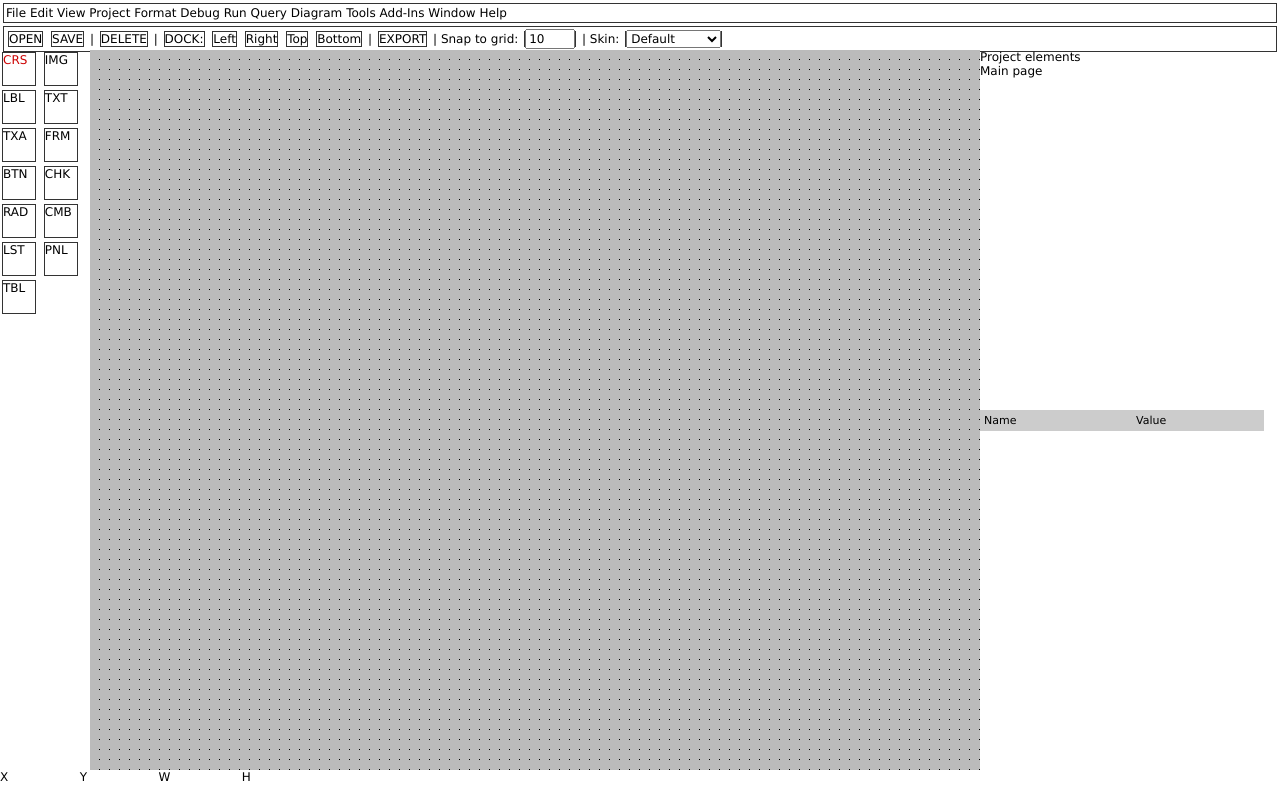
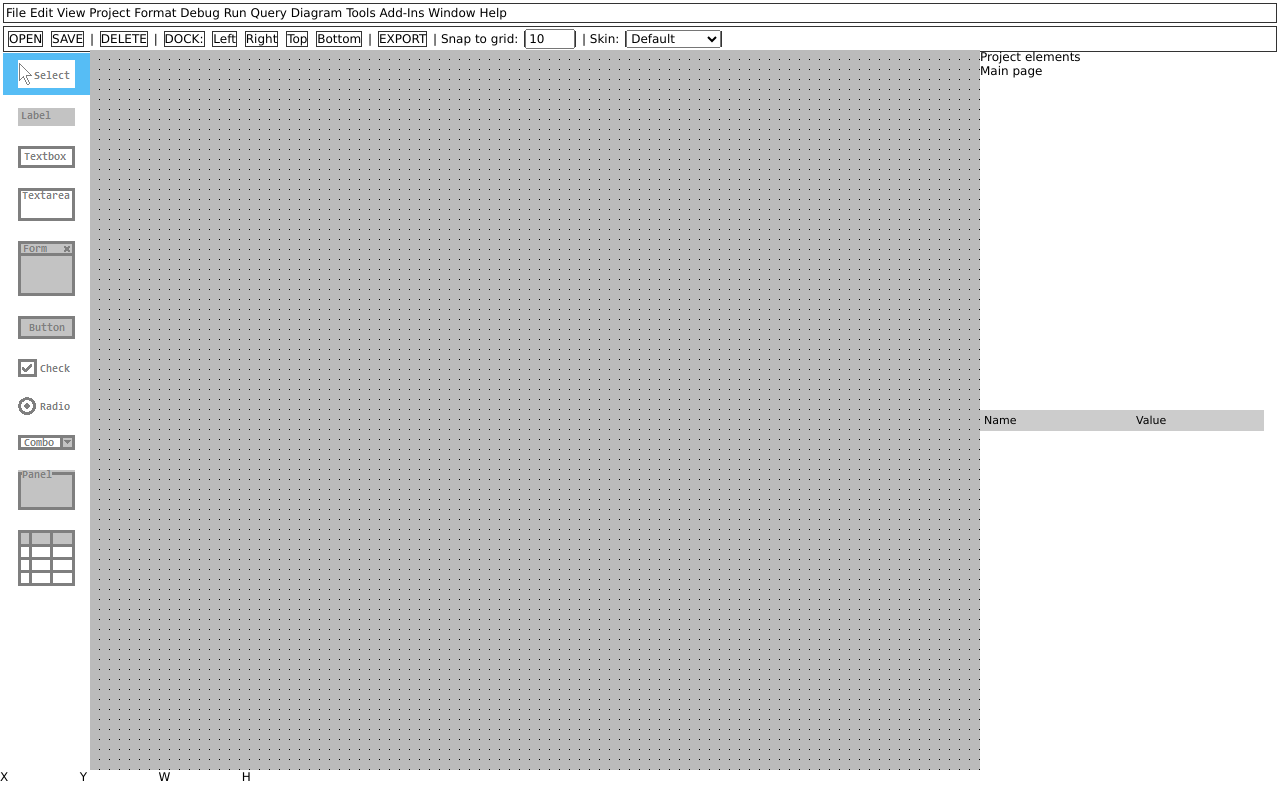
Before and after one commit to zekovic/visualjs, a PHP site: page / in a window 1280 px wide. Run offline with PHP 8.4, Linux system fonts and the light colour scheme; some libraries are stand-ins or nearby versions.

Commit message:
Components toolbar images

```diff
--- a/index.php
+++ b/index.php
@@ -67,21 +67,19 @@ $cache_arg = time();
 </div>
 
 <div id=main_left>
-	<div id=components class=icon-wrap>
-		<div id=cmp_select class=selected>CRS</div>
+	<div id=components class=iXcon-wrap>
+		<div id=cmp_select class=selected title="Select element"><img src="components/cursor.png"/></div>
 
-		<div id=new_image		cXlass='ui-icon ui-icon- '>IMG</div>
-		<div id=new_label		cXlass='ui-icon ui-icon- '>LBL</div>
-		<div id=new_textbox		cXlass='ui-icon ui-icon- '>TXT</div>
-		<div id=new_textarea	cXlass='ui-icon ui-icon- '>TXA</div>
-		<div id=new_form		cXlass='ui-icon ui-icon- '>FRM</div>
-		<div id=new_button		cXlass='ui-icon ui-icon- '>BTN</div>
-		<div id=new_checkbox	cXlass='ui-icon ui-icon-check '>CHK</div>
-		<div id=new_radio		cXlass='ui-icon ui-icon-radio-on '>RAD</div>
-		<div id=new_combo		cXlass='ui-icon ui-icon-battery-0 '>CMB</div>
-		<div id=new_list		cXlass='ui-icon ui-icon- '>LST</div>
-		<div id=new_panel		cXlass='ui-icon ui-icon- '>PNL</div>
-		<div id=new_table		cXlass='ui-icon ui-icon- '>TBL</div>
+		<div id=new_label title="Label"><img src="components/label.png"/></div>
+		<div id=new_textbox title="Textbox"><img src="components/textbox.png"/></div>
+		<div id=new_textarea title="Textarea"><img src="components/textarea.png"/></div>
+		<div id=new_form title="Form"><img src="components/form.png"/></div>
+		<div id=new_button title="Button"><img src="components/button.png"/></div>
+		<div id=new_checkbox title="Checkbox"><img src="components/checkbox.png"/></div>
+		<div id=new_radio title="Radio button"><img src="components/radio.png"/></div>
+		<div id=new_combo title="Dropdown box"><img src="components/combo.png"/></div>
+		<div id=new_panel title="Panel"><img src="components/panel.png"/></div>
+		<div id=new_table title="Table"><img src="components/table.png"/></div>
 	</div>
 </div>
 
--- a/style.css
+++ b/style.css
@@ -40,6 +40,26 @@
 	max-width: 25%;
 
 }
+
+#main_left > #components > div {
+	margin: 3px;
+	padding: 7px 15px;
+}
+#main_left > #components > .selected, #main_left > #components > div:HOVER {
+	background-color: #56bdf5;
+
+}
+
+#main_left #components #new_label {}
+#main_left #components #new_textbox {}
+#main_left #components #new_textarea {}
+#main_left #components #new_form {}
+#main_left #components #new_button {}
+#main_left #components #new_checkbox {}
+#main_left #components #new_radio {}
+#main_left #components #new_combo {}
+#main_left #components #new_panel {}
+#main_left #components #new_table {}
 
 #main_center_wrap {
 	left: 90px;
```
Also changed, not shown: components/button.png (added), components/checkbox.png (added), components/combo.png (added), components/cursor.png (added), components/form.png (added), components/label.png (added), components/panel.png (added), components/radio.png (added), components/table.png (added), components/textarea.png (added), components/textbox.png (added).
